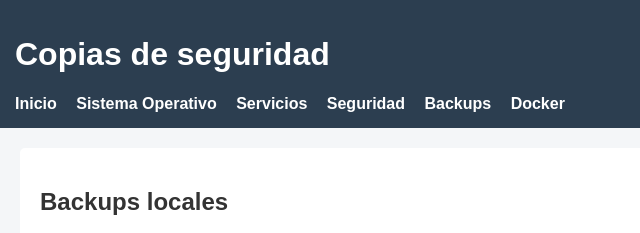
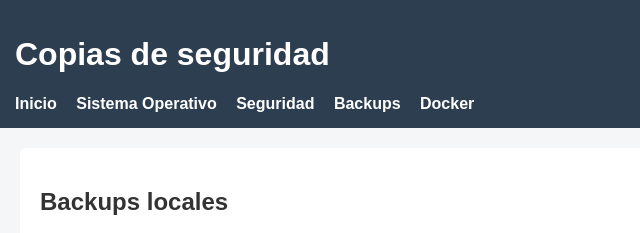
Before and after one commit to aimarfh/Proyecto-raspberryPi-config-logs, a plain HTML site: page docs/backups.html in a window 1280 px wide. Shown: the top 233 px of the page, 0-640 px from the left. Drawn offline with Linux system fonts and the light colour scheme.

Commit message:
Add files via upload

```diff
--- a/docs/backups.html
+++ b/docs/backups.html
@@ -12,7 +12,6 @@
   <nav>
     <a href="index.html">Inicio</a>
     <a href="so.html">Sistema Operativo</a>
-    <a href="servicios.html">Servicios</a>
     <a href="seguridad.html">Seguridad</a>
     <a href="backups.html">Backups</a>
     <a href="docker.html">Docker</a>
```
Also changed, not shown: docs/docker.html (+0 -1 lines), docs/seguridad.html (+0 -1 lines), docs/so.html (+0 -1 lines).
